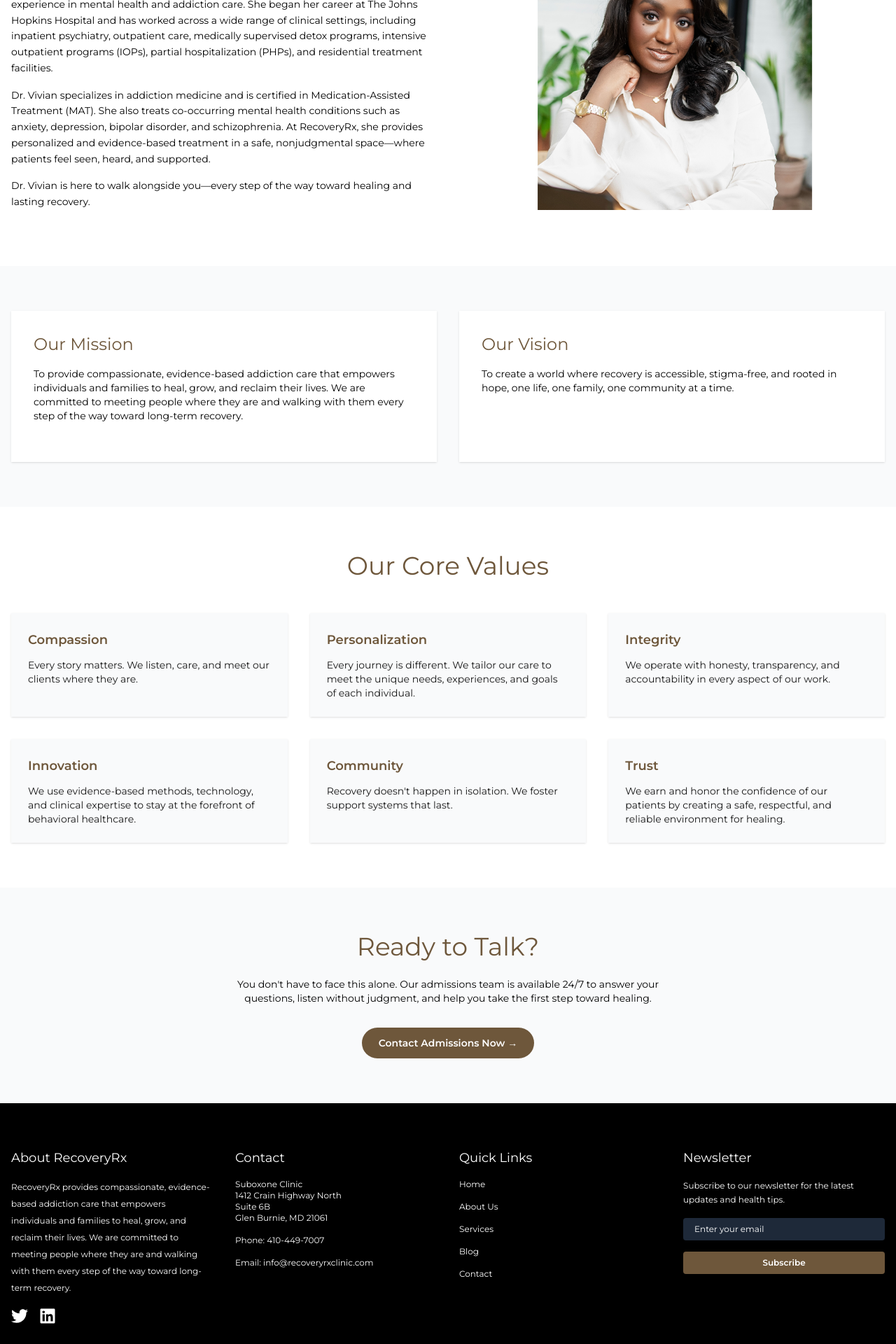
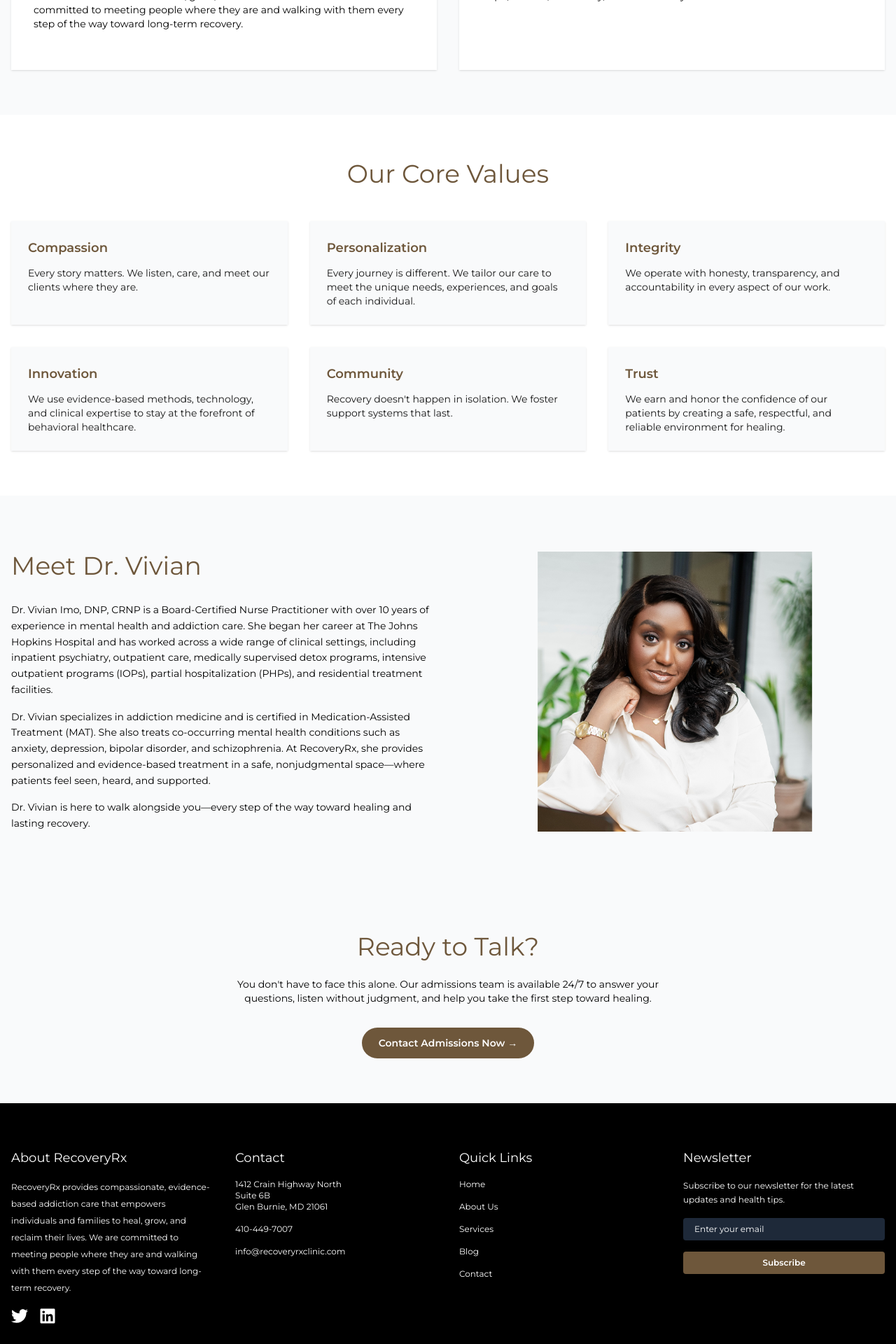
Before and after one commit to orlamee/recoveryrx, a Next.js app: page /about in a window 1280 px wide. Shown: the part 740-2660 px from the top of the page at 70% size. Built offline with nearby package versions, Linux system fonts and the light colour scheme.

Commit message:
Refactor About and Contact pages for improved content clarity and update Navbar links for better navigation

```diff
--- a/src/app/about/page.tsx
+++ b/src/app/about/page.tsx
@@ -29,53 +29,6 @@ export default function AboutPage() {
             individuals toward lasting recovery through compassion, innovation,
             and personalized care.
           </p>
-        </div>
-      </section>
-
-      {/* Meet Dr. Vivian Section */}
-      <section className="py-20 bg-white">
-        <div className="container mx-auto px-4">
-          <div className="grid grid-cols-1 lg:grid-cols-2 gap-12 items-center">
-            <div>
-              <h2 className="text-4xl text-[#6e573b] mb-8">Meet Dr. Vivian</h2>
-              <div className="space-y-4 text-sm text-black leading-relaxed">
-                <p>
-                  Dr. Vivian Imo, DNP, CRNP is a Board-Certified Nurse
-                  Practitioner with over 10 years of experience in mental health
-                  and addiction care. She began her career at The Johns Hopkins
-                  Hospital and has worked across a wide range of clinical
-                  settings, including inpatient psychiatry, outpatient care,
-                  medically supervised detox programs, intensive outpatient
-                  programs (IOPs), partial hospitalization (PHPs), and
-                  residential treatment facilities.
-                </p>
-                <p>
-                  Dr. Vivian specializes in addiction medicine and is certified
-                  in Medication-Assisted Treatment (MAT). She also treats
-                  co-occurring mental health conditions such as anxiety,
-                  depression, bipolar disorder, and schizophrenia. At RecoveryRx,
-                  she provides personalized and evidence-based treatment in a
-                  safe, nonjudgmental space—where patients feel seen, heard, and
-                  supported.
-                </p>
-                <p>
-                  Dr. Vivian is here to walk alongside you—every step of the way
-                  toward healing and lasting recovery.
-                </p>
-              </div>
-            </div>
-
-            {/* Image */}
-            <div className="relative w-full h-96 lg:h-full group">
-              <Image
-                src="/images/vivian.jpeg"
-                alt="Dr. Vivian Imo"
-                fill
-                className="object-contain object-top transition-all duration-500 ease-in-out group-hover:scale-105 animate-pulse"
-              />
-              {/* <div className="absolute inset-0 bg-gradient-to-t from-black/20 to-transparent opacity-0 group-hover:opacity-100 transition-opacity duration-300"></div> */}
-            </div>
-          </div>
         </div>
       </section>
 
@@ -140,7 +93,7 @@ export default function AboutPage() {
               {
                 title: "Trust",
                 description:
-                  "We earn and honor the confidence of our patients by creating a safe, respectful, and reliable environment for healing.",
+                  "We earn and honor the confidence of our patients by creating a safe, respectful, and reliable environment for healing.",
               },
             ].map((value, index) => (
               <div key={index} className="bg-gray-50 p-6 rounded-none shadow">
@@ -150,6 +103,53 @@ export default function AboutPage() {
                 <p className="text-sm">{value.description}</p>
               </div>
             ))}
+          </div>
+        </div>
+      </section>
+
+      {/* Meet Dr. Vivian Section */}
+      <section className="py-20 bg-gray-50">
+        <div className="container mx-auto px-4">
+          <div className="grid grid-cols-1 lg:grid-cols-2 gap-12 items-center">
+            <div>
+              <h2 className="text-4xl text-[#6e573b] mb-8">Meet Dr. Vivian</h2>
+              <div className="space-y-4 text-sm text-black leading-relaxed">
+                <p>
+                  Dr. Vivian Imo, DNP, CRNP is a Board-Certified Nurse
+                  Practitioner with over 10 years of experience in mental health
+                  and addiction care. She began her career at The Johns Hopkins
+                  Hospital and has worked across a wide range of clinical
+                  settings, including inpatient psychiatry, outpatient care,
+                  medically supervised detox programs, intensive outpatient
+                  programs (IOPs), partial hospitalization (PHPs), and
+                  residential treatment facilities.
+                </p>
+                <p>
+                  Dr. Vivian specializes in addiction medicine and is certified
+                  in Medication-Assisted Treatment (MAT). She also treats
+                  co-occurring mental health conditions such as anxiety,
+                  depression, bipolar disorder, and schizophrenia. At RecoveryRx,
+                  she provides personalized and evidence-based treatment in a
+                  safe, nonjudgmental space—where patients feel seen, heard, and
+                  supported.
+                </p>
+                <p>
+                  Dr. Vivian is here to walk alongside you—every step of the way
+                  toward healing and lasting recovery.
+                </p>
+              </div>
+            </div>
+
+            {/* Image */}
+            <div className="relative w-full h-96 lg:h-full group">
+              <Image
+                src="/images/vivian.jpeg"
+                alt="Dr. Vivian Imo"
+                fill
+                className="object-contain object-top transition-all duration-500 ease-in-out group-hover:scale-105 animate-pulse"
+              />
+              {/* <div className="absolute inset-0 bg-gradient-to-t from-black/20 to-transparent opacity-0 group-hover:opacity-100 transition-opacity duration-300"></div> */}
+            </div>
           </div>
         </div>
       </section>
--- a/src/app/contact/page.tsx
+++ b/src/app/contact/page.tsx
@@ -49,7 +49,7 @@ export default function ContactPage() {
               },
               {
                 icon: <FaMapMarkerAlt className="text-3xl text-[#6e573b]" />,
-                title: "Visit Us",
+                title: "RecoveryRx",
                 content: "Suboxone Clinic",
                 detail: "1412 Crain Highway North\nSuite 6B\nGlen Burnie, MD 21061",
                 link: "#map",
--- a/src/components/About.tsx
+++ b/src/components/About.tsx
@@ -18,16 +18,14 @@ const About = () => {
           </div>
           <div className="animate-slide-in-right">
             <h2 className="text-4xl text-[#6e573b] mb-4 animate-fade-in-up">
-              About RecoveryRx
+              RecoveryRx
             </h2>
             <p className="text-black mb-6 text-sm font-normal animate-fade-in-up animation-delay-200">
-              RecoveryRx was founded with a clear mission: to offer a better
-              path to recovery, one rooted in dignity, understanding, and real
-              support. Dr. Vivian recognized the need for transformative
-              addiction care; the kind that truly sees the whole person, not
-              just the addiction. That mission led to the creation of
-              RecoveryRx: a place where people feel safe, heard, and empowered
-              from day one.
+              In the event of an emergency outside our regular business hours,
+              please call 911 or the Suicide & Crisis Lifeline at 988 for
+              immediate assistance or visit your nearest emergency room. We
+              prioritize your safety and well-being. Please do not hesitate to
+              seek help when you need it most.
             </p>
             <p className="text-black mb-6 text-sm font-normal animate-fade-in-up animation-delay-400">
               We specialize in Medication-Assisted Treatment (MAT), using
--- a/src/components/Footer.tsx
+++ b/src/components/Footer.tsx
@@ -32,13 +32,12 @@ const Footer = () => {
             <h3 className="text-lg mb-4">Contact</h3>
             <div className="space-y-4 text-xs">
               <div className="text-white">
-                <p>Suboxone Clinic</p>
                 <p>1412 Crain Highway North</p>
                 <p>Suite 6B</p>
                 <p>Glen Burnie, MD 21061</p>
               </div>
-              <p className="text-white">Phone: 410-449-7007</p>
-              <p className="text-white">Email: info@recoveryrxclinic.com</p>
+              <p className="text-white">410-449-7007</p>
+              <p className="text-white">info@recoveryrxclinic.com</p>
             </div>
           </div>
 
--- a/src/components/Testimonial.tsx
+++ b/src/components/Testimonial.tsx
@@ -12,7 +12,7 @@ const chunkArray = (arr: any[], size: number) =>
 const testimonials = [
   {
     id: 1,
-    name: "Alexxus",
+    name: "Individual Therapy",
     role: "Patient",
     image: "/images/avatar.png",
     quote:
@@ -20,7 +20,7 @@ const testimonials = [
   },
   {
     id: 2,
-    name: "Daniel K.",
+    name: "Medication-Assisted Treatment",
     role: "Patient",
     image: "/images/avatar.png",
     quote:
@@ -28,7 +28,7 @@ const testimonials = [
   },
   {
     id: 3,
-    name: "Monique H.",
+    name: "Relapse Recovery Support",
     role: "Patient",
     image: "/images/avatar.png",
     quote:
@@ -36,7 +36,7 @@ const testimonials = [
   },
   {
     id: 4,
-    name: "Serena V.",
+    name: "Co-Occurring Disorder Treatment",
     role: "Patient",
     image: "/images/avatar.png",
     quote:
@@ -44,7 +44,7 @@ const testimonials = [
   },
   {
     id: 5,
-    name: "Marcus D.",
+    name: "Sobriety Support Program",
     role: "Patient",
     image: "/images/avatar.png",
     quote:
@@ -52,7 +52,7 @@ const testimonials = [
   },
   {
     id: 6,
-    name: "Yvonne S.",
+    name: "Holistic Addiction Treatment",
     role: "Patient",
     image: "/images/avatar.png",
     quote:
@@ -60,7 +60,7 @@ const testimonials = [
   },
   {
     id: 7,
-    name: "Spencer L.",
+    name: "Family-Inclusive Treatment",
     role: "Patient",
     image: "/images/avatar.png",
     quote:
--- a/src/components/navbar.tsx
+++ b/src/components/navbar.tsx
@@ -11,9 +11,10 @@ export default function Navbar() {
   const pathname = usePathname();
 
   const navLinks = [
+    { href: "/", label: "Home" },
     { href: "/about", label: "About Us" },
     { href: "/treatments", label: "What We Treat" },
-    { href: "/mat", label: "MAT" },
+    { href: "/mat", label: "What is MAT?" },
     { href: "/approach", label: "Our Approach" },
     // { href: "/blog", label: "Blog" },
     { href: "/contact", label: "Contact" },
@@ -69,7 +70,7 @@ export default function Navbar() {
               className="bg-[#6e573b] flex items-center gap-1 text-white px-3 py-2 rounded-full text-xs font-semibold shadow hover:bg-gray-500 transition"
             >
               <FiPhone className="text-white text-sm" />
-              Call
+              Call 410-449-7007
             </Link>
             <button
               onClick={() => setMenuOpen(!menuOpen)}
```
